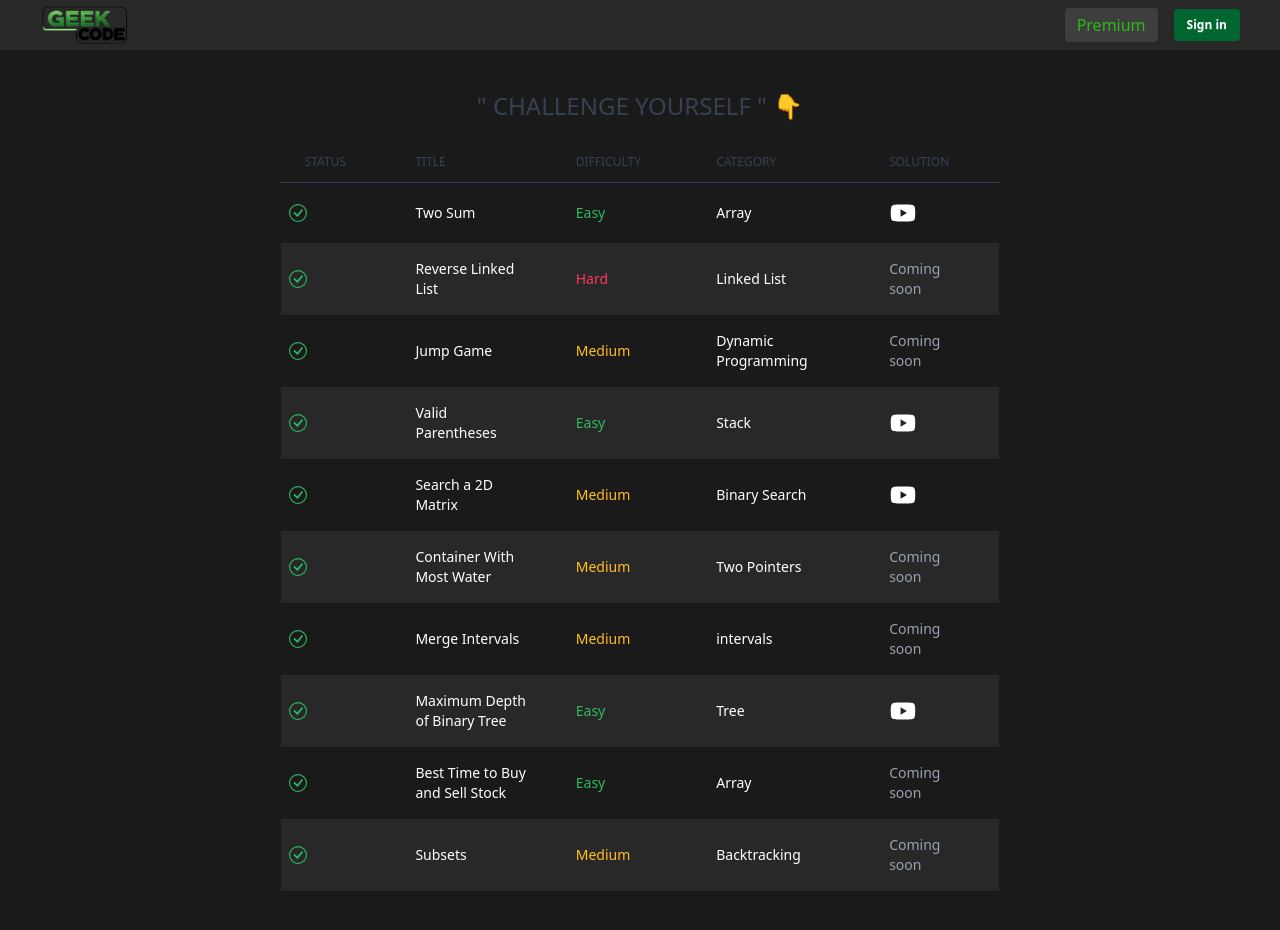
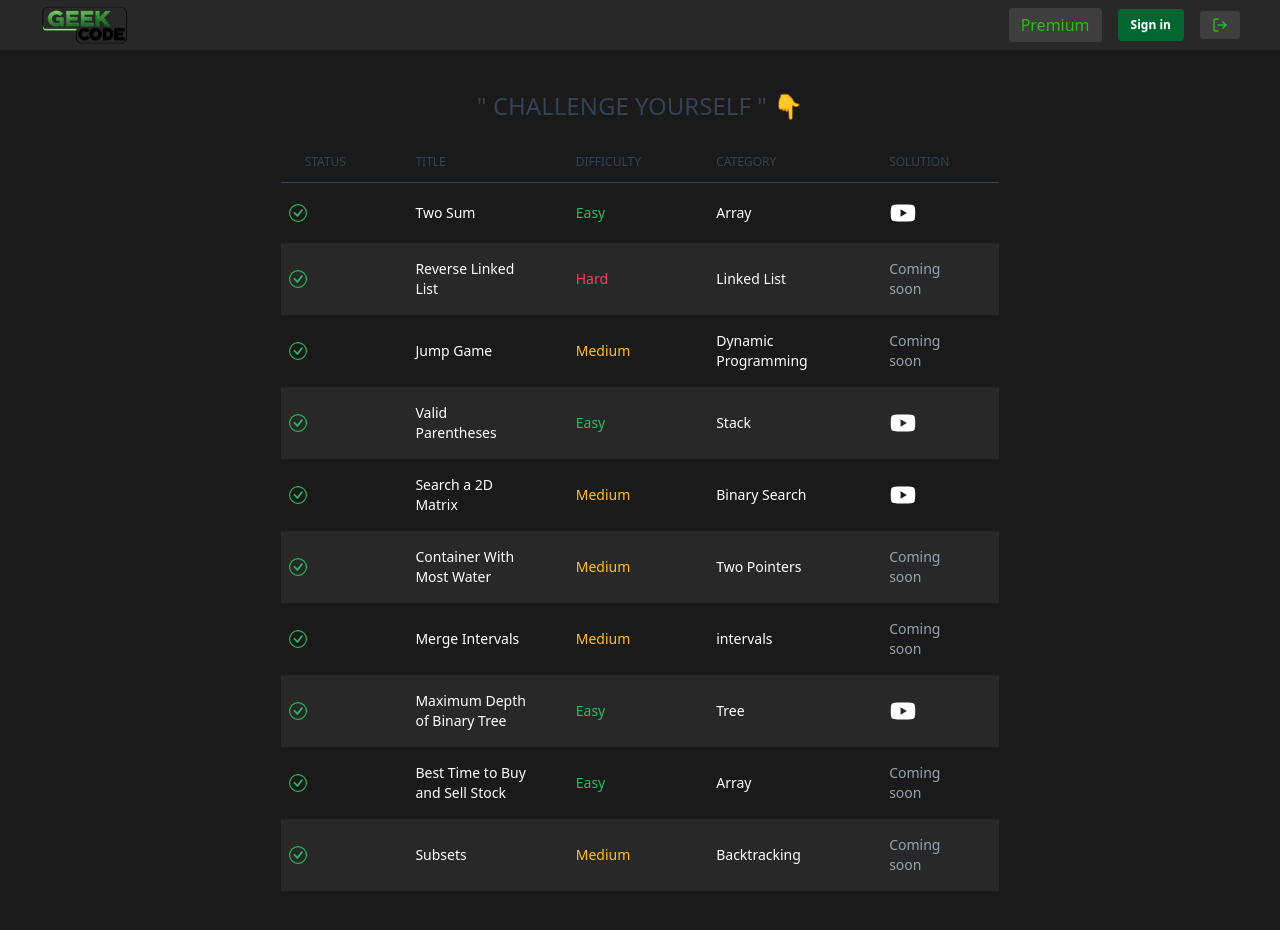
Before and after one commit to prakhar-srivastavaa/GeekCode, a Next.js app in the folder geekcode/: page / in a window 1280 px wide. Built offline with nearby package versions, Linux system fonts and the light colour scheme; no server answers.

Commit message:
logout button added without backend

```diff
--- /dev/null
+++ b/geekcode/src/Components/Buttons/Logout.tsx
@@ -0,0 +1,21 @@
+import { auth } from '@/firebase/firebase';
+import React from 'react';
+import { useSignOut } from 'react-firebase-hooks/auth';
+import { FiLogOut } from 'react-icons/fi';
+
+
+const Logout:React.FC = () => {
+    const [signOut, loading, error] = useSignOut(auth);
+    const handleLogout = () => {
+    }
+
+    return <>
+    <button className='bg-dark-fill-3 py-1.5 px-3 cursor-pointer rounded text-brand-orange'
+        onClick={handleLogout}>
+        <FiLogOut />
+    </button>
+    </>
+
+
+}
+export default Logout;
--- a/geekcode/src/Components/Modals/Login.tsx
+++ b/geekcode/src/Components/Modals/Login.tsx
@@ -49,7 +49,7 @@ const Login: React.FC<LoginProps> = () => {
                 type="email"
                     name="email"
                     id="email"
-                    className='border-2 outline-none sm:text-sm rounded-lg focus:ring-blue-500 focus:border-blue-500 block w-full p-2.5 bg-white border-gray-500 placeholder-gray-400 text-white'
+                    className='border-2 outline-none sm:text-sm rounded-lg focus:ring-blue-500 focus:border-blue-500 block w-full p-2.5 bg-white border-gray-500 placeholder-gray-400 text-black'
                     placeholder='name@company.com'
                 />
             </div>
--- a/geekcode/src/Components/Topbar/Topbar.tsx
+++ b/geekcode/src/Components/Topbar/Topbar.tsx
@@ -2,6 +2,7 @@ import { auth } from '@/firebase/firebase';
 import Link from 'next/link';
 import React from 'react';
 import { useAuthState } from 'react-firebase-hooks/auth';
+import Logout from '../Buttons/Logout';
 
 type TopbarProps = {
 
@@ -35,6 +36,17 @@ const Topbar:React.FC<TopbarProps> = () => {
                                 </button>
                             </Link>
                         )}
+                        {user &&(
+                            <div className='cursor-pointer group relative'>
+                                <img src ="/avatar.png" alt="user profile img" className='h-8 w-8 rounded-full'/>
+                                <div className='absolute top-10 left-2/4 -translate-x-2/4 mx-auto bg-dark-layer-1 text-brand-orange p-2 rounded shadow-lg
+                                z-40 group-hover:scale-100 scale-0
+                                transition-all duration-300 ease-in-out'>
+                                    <p className='text-sm'>{user.email}</p>
+                                </div>
+                            </div>
+                        )}
+                        <Logout />
                 </div>
             </div>
         </nav>
```
